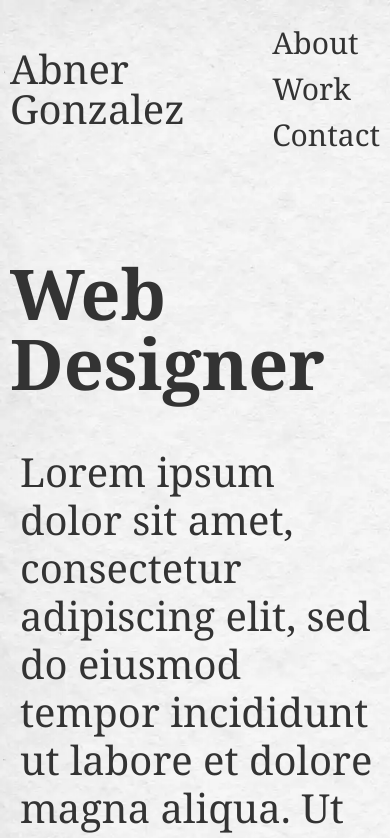
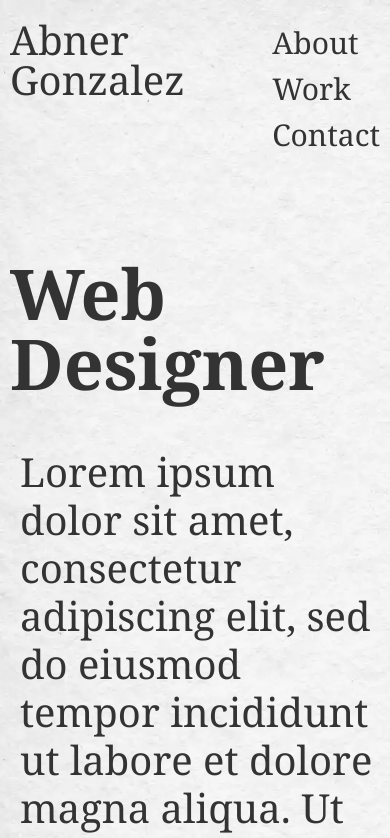
Before and after one commit to AGB117/project02-portfolio, a Next.js app: page / in a window 390 px wide. Shown: the top 838 px of the page. Built offline with nearby package versions, Linux system fonts and the light colour scheme.

Commit message:
fixed name on top left corner

```diff
--- a/components/Layout/MainNav.module.css
+++ b/components/Layout/MainNav.module.css
@@ -37,6 +37,10 @@
 }
 
 @media (max-width: 1000px) {
+  .nameTop {
+    align-content: flex-start;
+  }
+
   .navLinks ul {
     flex-direction: column;
   }
```
